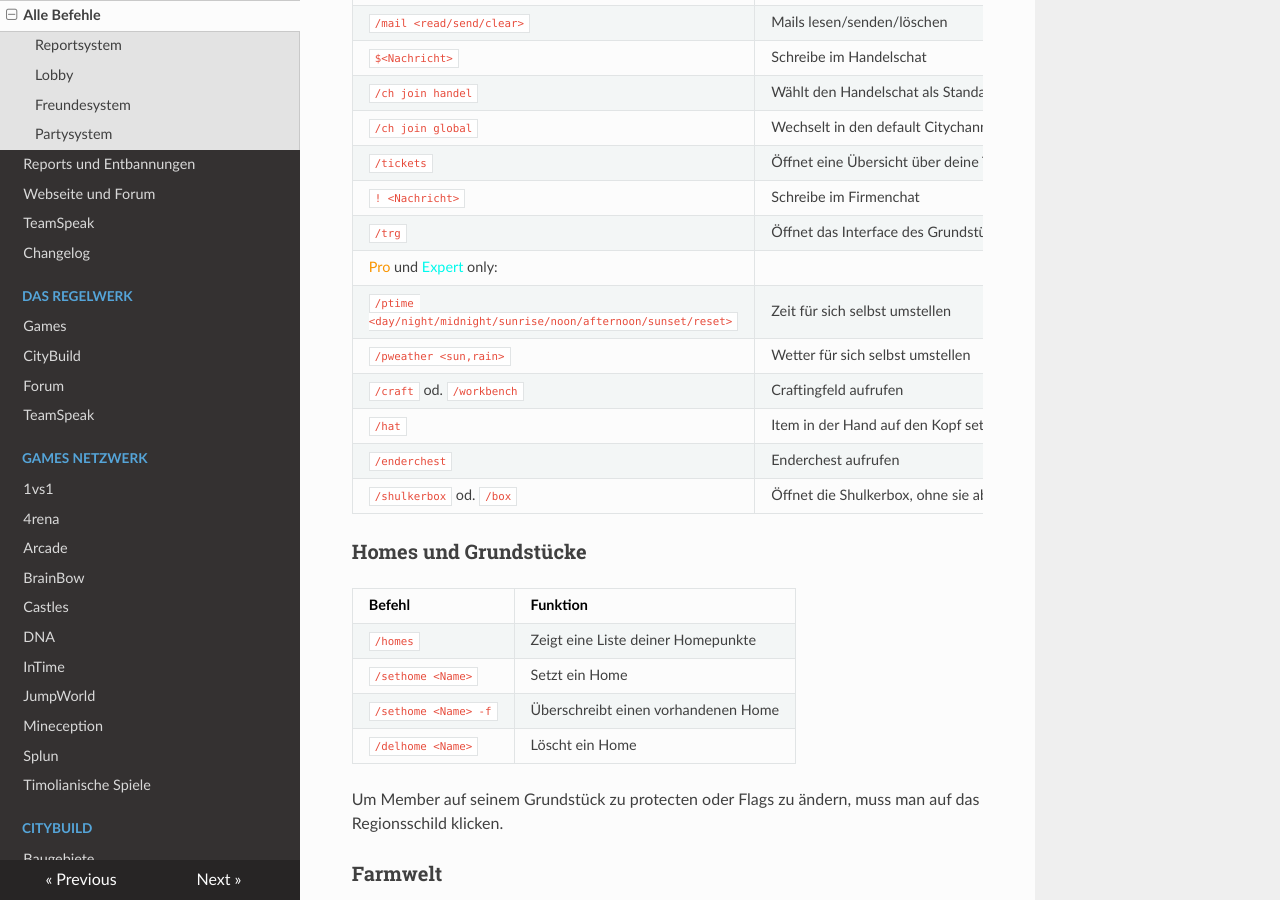
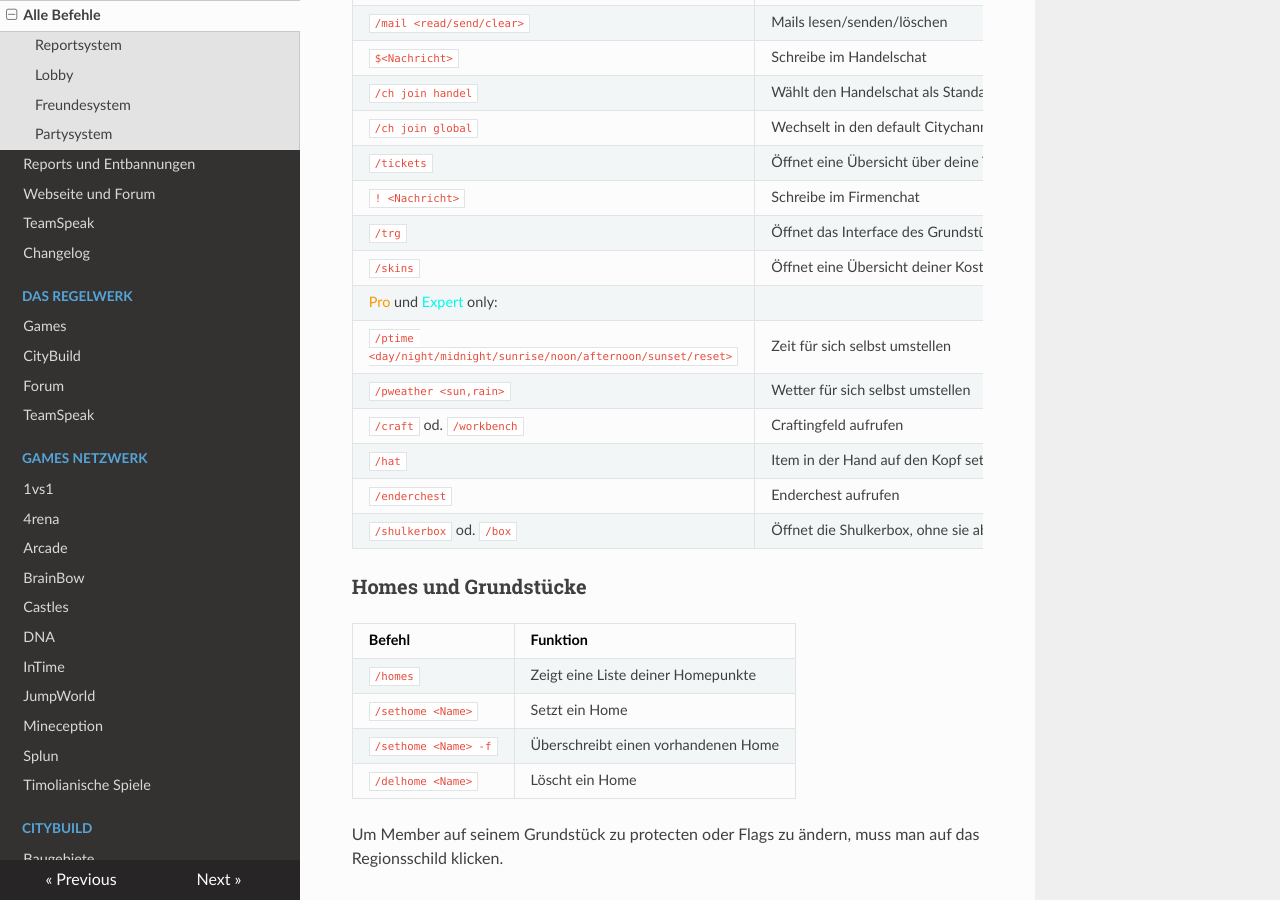
Before and after one commit to TimoliaDE/HowTo, an MkDocs documentation site: the page built from docs/commands.md, in a window 1280 px wide and 900 px high, scrolled down 5194 px. Built offline with MkDocs 1.6.1, drawn with Linux system fonts in a browser that asks for light colours; nearby versions of some CDN libraries; old or Windows-style settings are respelled for this version of MkDocs.

Commit message:
/skins hinzugefügt

```diff
--- a/docs/commands.md
+++ b/docs/commands.md
@@ -162,6 +162,7 @@ Diese Befehle sind global nutzbar und stehen dir jederzeit zur Verfügung.
 | `/tickets` | Öffnet eine Übersicht über deine Tickets |
 | `! <Nachricht>` | Schreibe im Firmenchat |
 | `/trg` | Öffnet das Interface des Grundstücks |
+| `/skins` | Öffnet eine Übersicht deiner Kostüme |
 <span style="color:#F99500">Pro</span> und <span style="color:#00F9EC">Expert</span> only:
 | `/ptime <day/night/midnight/sunrise/noon/afternoon/sunset/reset>` | Zeit für sich selbst umstellen |
 | `/pweather <sun,rain>` | Wetter für sich selbst umstellen |
```
